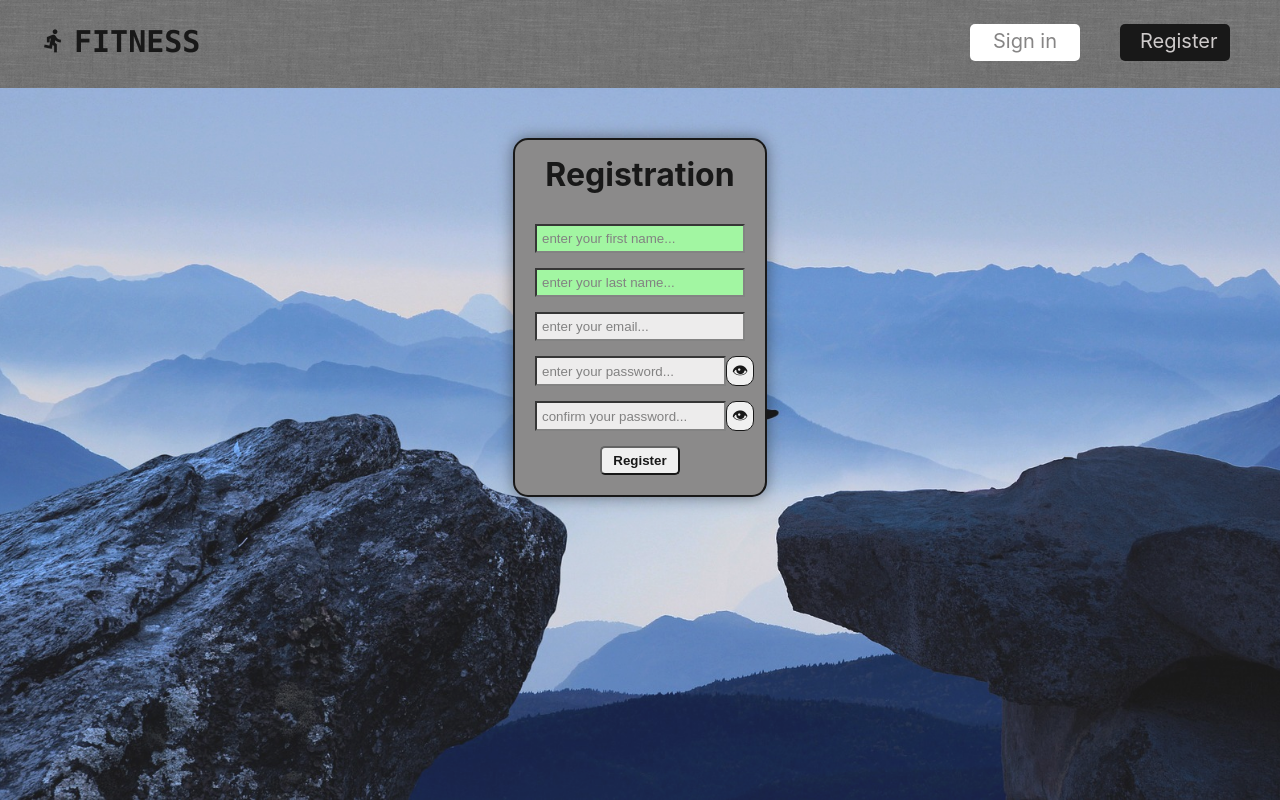
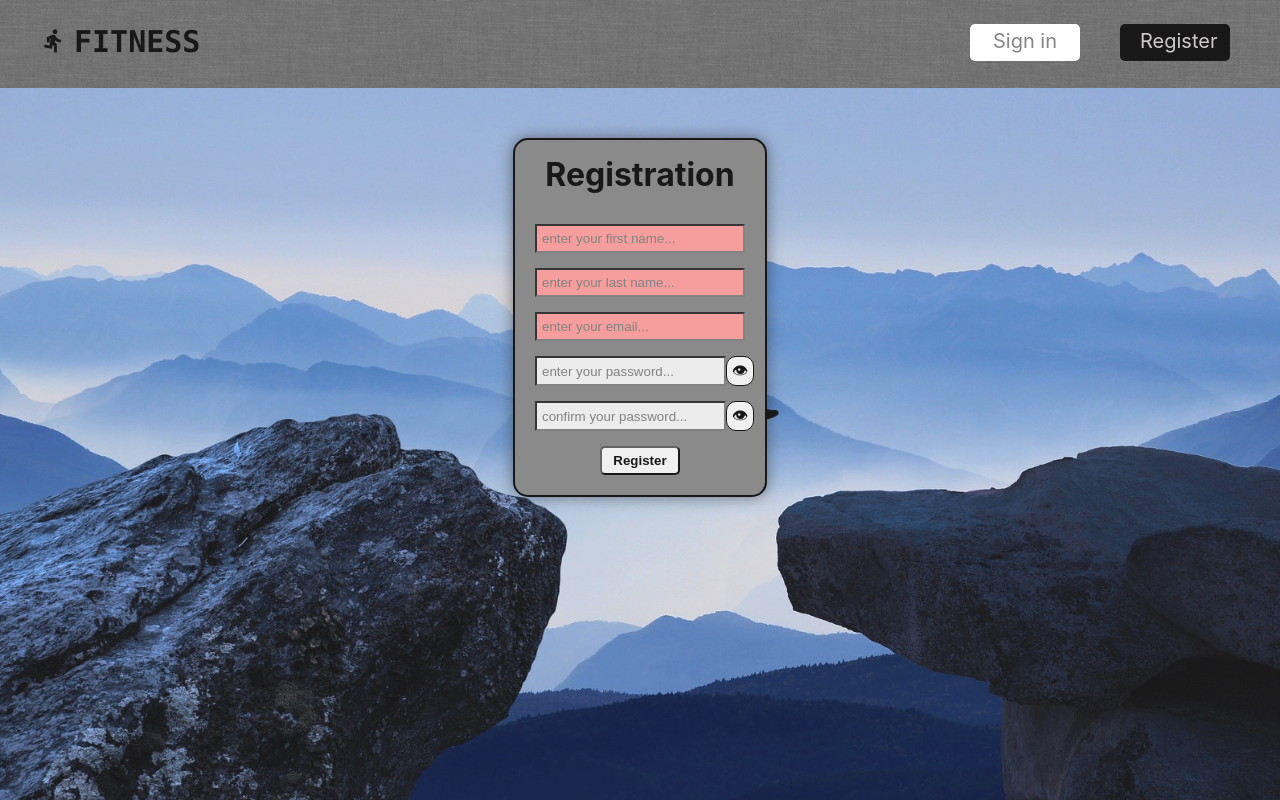
Before and after one commit to Dawid-Kordos/Fitness-front, a React (Create React App) app: page /register in a window 1280 px wide. Built offline with nearby package versions, Linux system fonts and the light colour scheme.

Commit message:
Changed the router for registering new user.

```diff
--- a/src/views/RegisterForm.tsx
+++ b/src/views/RegisterForm.tsx
@@ -1,4 +1,5 @@
 import React, {ChangeEvent, FormEvent, useState} from 'react';
+import {useNavigate} from "react-router-dom";
 import {PasswordPreview} from "../components/PasswordPreview/PasswordPreview";
 import {Input} from "../components/Input/Input";
 import {Button} from "../components/Button/Button";
@@ -9,31 +10,16 @@ import {UserDataEntity} from 'types';
 import './RegisterForm.css';
 
 export const RegisterForm = () => {
+    const navigate = useNavigate();
 
     const [registerData, setRegisterData] = useState<UserDataEntity>(registeringDefaultData);
     const [errorMessage, setErrorMessage] = useState<string>('');
 
     const sendForm = async (e: FormEvent) => {
         e.preventDefault();
-/*        if (registerData.firstName.length < 3 || registerData.lastName.length < 3) {
-            alert('First and last name must have at least 3 characters!');
-            throw new Error('First and last name must have at least 3 characters!');
-        }
-        if (registerData.email.length === 0) {
-            alert('Email is required!');
-            throw new Error('Email is required!');
-        }
-        if (registerData.password.length < 8 || registerData.password.length < 8) {
-            alert('Password must have at least 8 characters!');
-            throw new Error('First and last name must have at least 8 characters!');
-        }
-        if (registerData.password !== registerData.password1) {
-            alert('Password and password confirmation are not equal!');
-            throw new Error('Password and password confirmation are not equal!');
-        }*/
 
         try {
-            const res = await fetch('http://localhost:3001/users-data', {
+            const res = await fetch('http://localhost:3001/users-data/register', {
                 method: "post",
                 headers: {
                     'Content-Type': 'application/json',
@@ -51,7 +37,7 @@ export const RegisterForm = () => {
 
         setRegisterData(registeringDefaultData);
 
-        alert('User registered!');
+        navigate('/sign-in');
     }
 
     const changeInput = (e: ChangeEvent<HTMLInputElement>): void => (
@@ -78,7 +64,7 @@ export const RegisterForm = () => {
                     name='firstName'
                     value={registerData.firstName}
                     placeholder='enter your first name...'
-                    style={registerData.firstName.length < 3 && registerData.firstName.length > 0
+                    style={registerData.firstName.length < 3
                         ? {backgroundColor: '#f69494'}
                         : {backgroundColor: '#98f698'}}
                     onChange={changeInput}
@@ -89,7 +75,7 @@ export const RegisterForm = () => {
                     name='lastName'
                     value={registerData.lastName}
                     placeholder='enter your last name...'
-                    style={registerData.lastName.length < 3 && registerData.lastName.length > 0
+                    style={registerData.lastName.length < 3
                         ? {backgroundColor: '#f69494'}
                         : {backgroundColor: '#98f698'}}
                     onChange={changeInput}
@@ -100,6 +86,9 @@ export const RegisterForm = () => {
                     name='email'
                     value={registerData.email}
                     placeholder='enter your email...'
+                    style={registerData.email.includes('@') === false || registerData.email.includes('.') === false
+                        ? {backgroundColor: '#f69494'}
+                        : {backgroundColor: '#98f698'}}
                     onChange={changeInput}
                 />
                 <PasswordPreview
@@ -107,9 +96,6 @@ export const RegisterForm = () => {
                     name='password'
                     value={registerData.password}
                     placeholder='enter your password...'
-/*                    style={registerData.password1.length < 8
-                        ? {color: '#ff0000'}
-                        : {color: '#00ff00'}}*/
                     onChange={changePassword}
                 />
                 <PasswordPreview
@@ -117,9 +103,6 @@ export const RegisterForm = () => {
                     name='password1'
                     value={registerData.password1}
                     placeholder='confirm your password...'
-/*                    style={registerData.password2.length < 8
-                        ? {color: '#ff0000'}
-                        : {color: '#00ff00'}}*/
                     onChange={changePassword}
                 />
                 <Button
```
